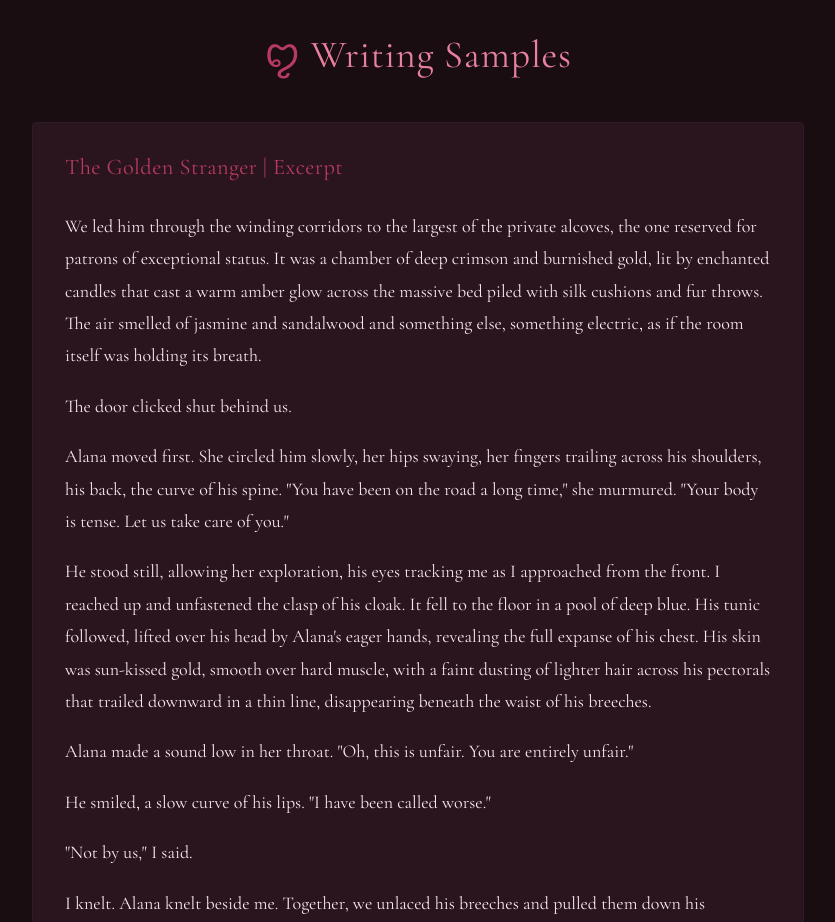
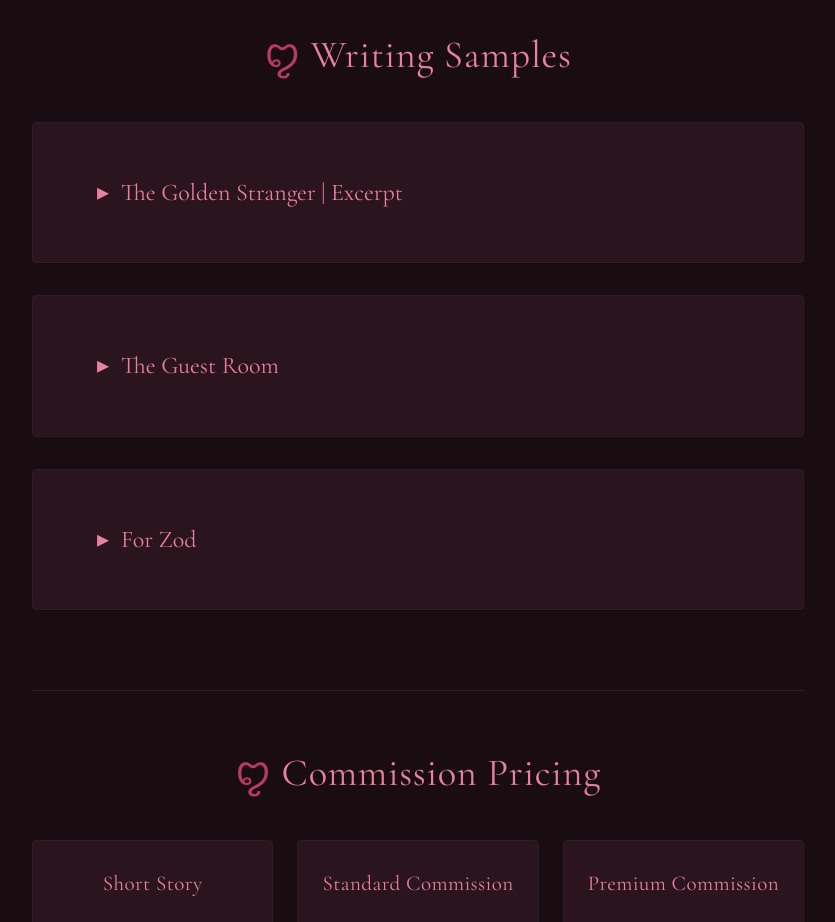
Before and after one commit to Pursefony/The-Velvet-Quill, a React (Vite) app: page / in a window 1280 px wide. Shown: the part 2180-3102 px from the top of the page, without its empty margins (222-1057 px from the left). Built offline with nearby package versions, Linux system fonts and the light colour scheme.

Commit message:
updated an acording style to my sampes

```diff
--- a/src/App.css
+++ b/src/App.css
@@ -163,6 +163,45 @@ section h2::before {
   border-radius: 4px;
   border: 1px solid #2a1c28;
   margin-bottom: 2rem;
+}
+.sample {
+  background: var(--bg-soft);
+  border-radius: 4px;
+  border: 1px solid #2a1c28;
+  margin-bottom: 2rem;
+  overflow: hidden;
+}
+
+/* The clickable title */
+.sample summary {
+  cursor: pointer;
+  padding: 1.5rem 2rem;
+  color: var(--accent);
+  font-size: 1.5rem;
+  list-style: none;
+}
+
+/* Hide default arrow */
+.sample summary::-webkit-details-marker {
+  display: none;
+}
+
+/* Custom arrow */
+.sample summary::before {
+  content: "▸";
+  display: inline-block;
+  margin-right: 0.75rem;
+  transition: transform .25s;
+}
+
+/* Rotate arrow when open */
+.sample[open] summary::before {
+  transform: rotate(90deg);
+}
+
+/* Story content */
+.sample-content {
+  padding: 0 2rem 2rem;
 }
 .sample h3 {
   color: var(--accent-2);
--- a/src/App.tsx
+++ b/src/App.tsx
@@ -479,13 +479,17 @@ Most of all, though, I love telling stories.I'm happiest when I'm building world
 
     <section className="samples">
   <h2>Writing Samples</h2>
+
   {samples.map((s) => (
-          <article key={s.title} className="sample">
-            <h3>{s.title}</h3>
-            {s.body.split('\n\n').map((para, i) => (
+    <details key={s.title} className="sample">
+      <summary>{s.title}</summary>
+
+      <div className="sample-content">
+        {s.body.split("\n\n").map((para, i) => (
           <p key={i}>{para}</p>
         ))}
-          </article>
+      </div>
+    </details>
   ))}
 </section>
 
```
Lines whose indentation alone changed are shown as unchanged.
